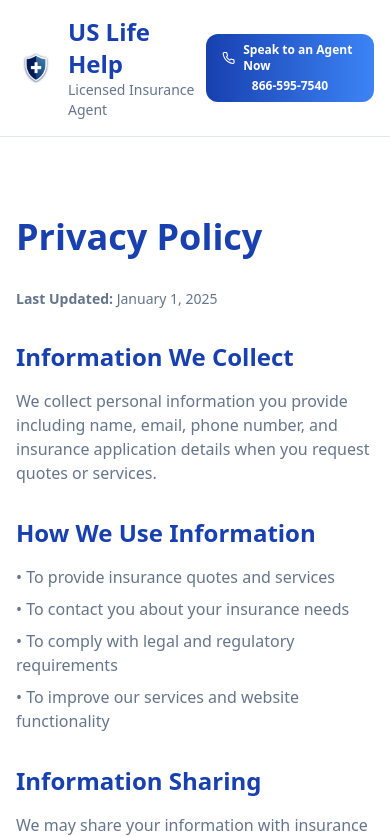
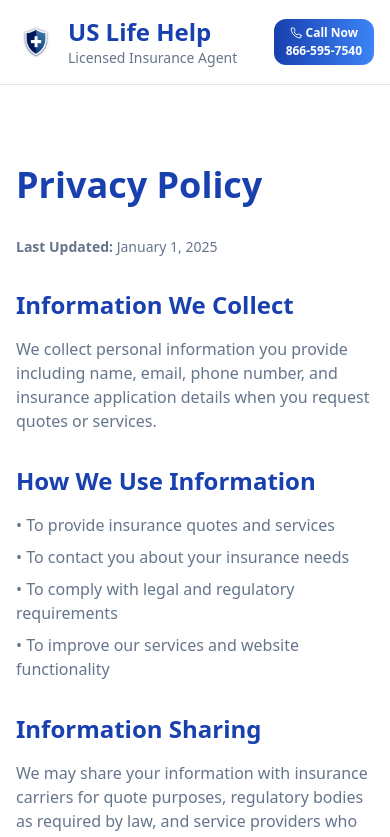
Before and after one commit to quintonw500-cmd/leadcapture-dialer, a React (Vite) app: page /privacy-policy in a window 390 px wide. Shown: the top 837 px of the page. Built offline with nearby package versions, Linux system fonts and the light colour scheme; the HTML template or start-up script is replaced by a standard one.

Commit message:
Fix mobile header button size

```diff
--- a/src/components/Header.tsx
+++ b/src/components/Header.tsx
@@ -58,14 +58,14 @@ const Header = () => {
           <div className="md:hidden">
             <a
               href={`tel:${phoneNumber}`}
-              className="btn-call flex flex-col items-center gap-1 py-2 px-4"
+              className="btn-call flex flex-col items-center gap-0.5 py-1.5 px-3 text-xs"
               onClick={handlePhoneClick}
             >
-              <div className="flex items-center gap-2">
-                <Phone className="w-4 h-4" />
-                <span className="font-bold text-xs">Speak to an Agent Now</span>
+              <div className="flex items-center gap-1">
+                <Phone className="w-3 h-3" />
+                <span className="font-semibold">Call Now</span>
               </div>
-              <span className="font-bold text-xs">{phoneNumber}</span>
+              <span className="font-semibold">{phoneNumber}</span>
             </a>
           </div>
         </div>
```
